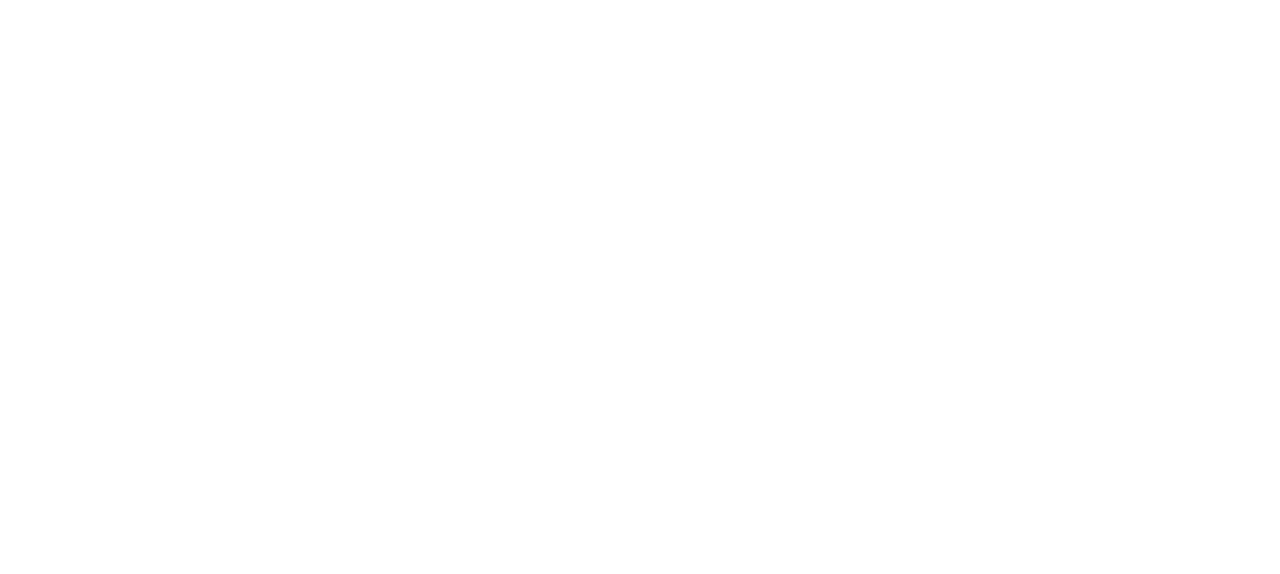
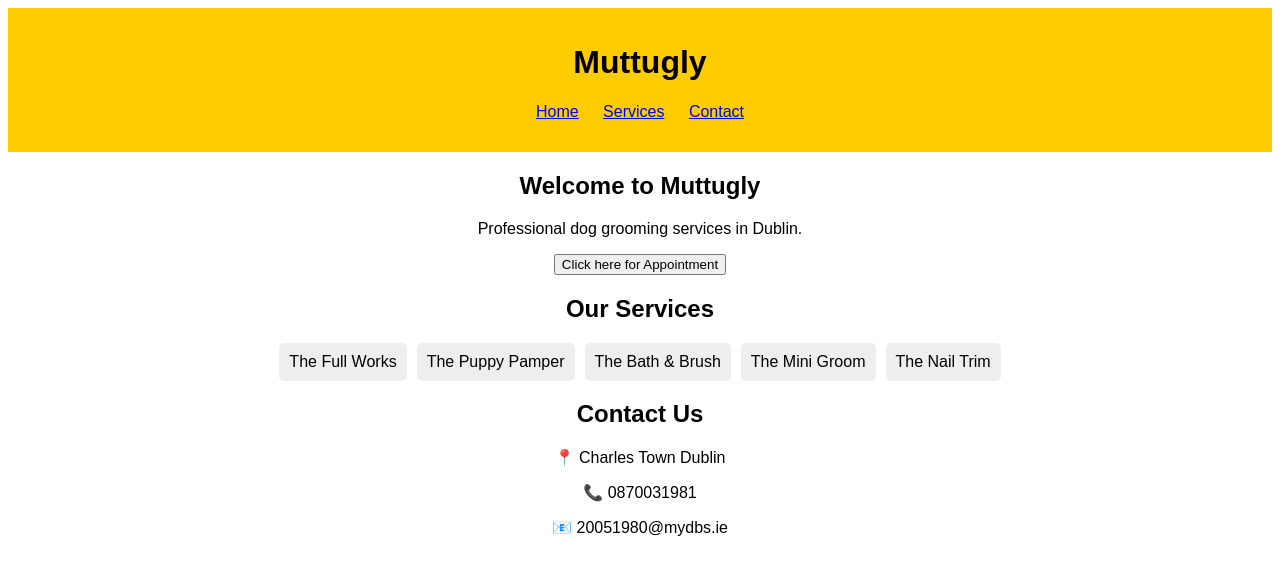
Before and after one commit to 2005198/Muttugly, a plain HTML site: page index.html in a window 1280 px wide. Drawn offline with Linux system fonts and the light colour scheme.

Commit message:
front end update

```diff
--- a/index.html
+++ b/index.html
@@ -3,9 +3,79 @@
 <head>
     <meta charset="UTF-8">
     <meta name="viewport" content="width=device-width, initial-scale=1.0">
-    <title>Document</title>
+    <title>Muttugly - Dog Grooming</title>
+    <link rel="stylesheet" href="styles.css">
 </head>
 <body>
+    <header>
+        <h1>Muttugly</h1>
+        <nav>
+            <ul>
+                <li><a href="#home">Home</a></li>
+                <li><a href="#services">Services</a></li>
+                <li><a href="#contact">Contact</a></li>
+            </ul>
+        </nav>
+    </header>
 
+    <section id="home">
+        <h2>Welcome to Muttugly</h2>
+        <p>Professional dog grooming services in Dublin.</p>
+        <button onclick="bookAppointment()">Click here for Appointment</button>
+    </section>
+
+    <section id="services">
+        <h2>Our Services</h2>
+        <div class="service-list">
+            <div class="service">The Full Works</div>
+            <div class="service">The Puppy Pamper</div>
+            <div class="service">The Bath & Brush</div>
+            <div class="service">The Mini Groom</div>
+            <div class="service">The Nail Trim</div>
+        </div>
+    </section>
+
+    <section id="contact">
+        <h2>Contact Us</h2>
+        <p>📍 Charles Town Dublin</p>
+        <p>📞 0870031981</p>
+        <p>📧 20051980@mydbs.ie</p>
+    </section>
+
+    <script>
+        function bookAppointment() {
+            alert("Booking feature coming soon!");
+        }
+    </script>
+
+    <style>
+        body {
+            font-family: Arial, sans-serif;
+            text-align: center;
+        }
+        header {
+            background: #ffcc00;
+            padding: 15px;
+        }
+        nav ul {
+            list-style: none;
+            padding: 0;
+        }
+        nav ul li {
+            display: inline;
+            margin: 0 10px;
+        }
+        .service-list {
+            display: flex;
+            justify-content: center;
+            gap: 10px;
+            flex-wrap: wrap;
+        }
+        .service {
+            background: #eee;
+            padding: 10px;
+            border-radius: 5px;
+        }
+    </style>
 </body>
 </html>
```
